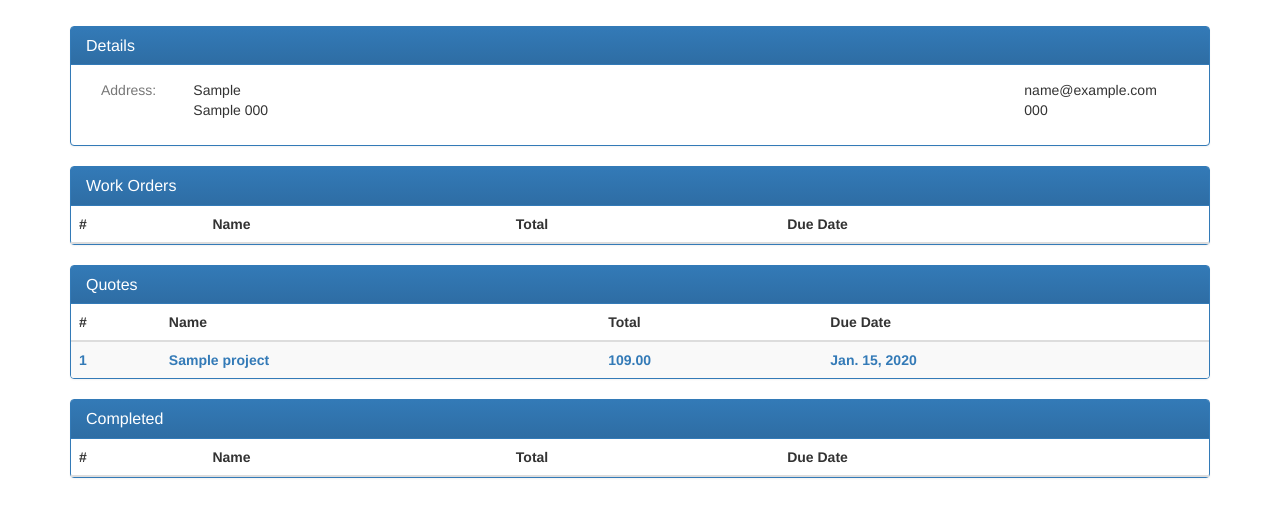
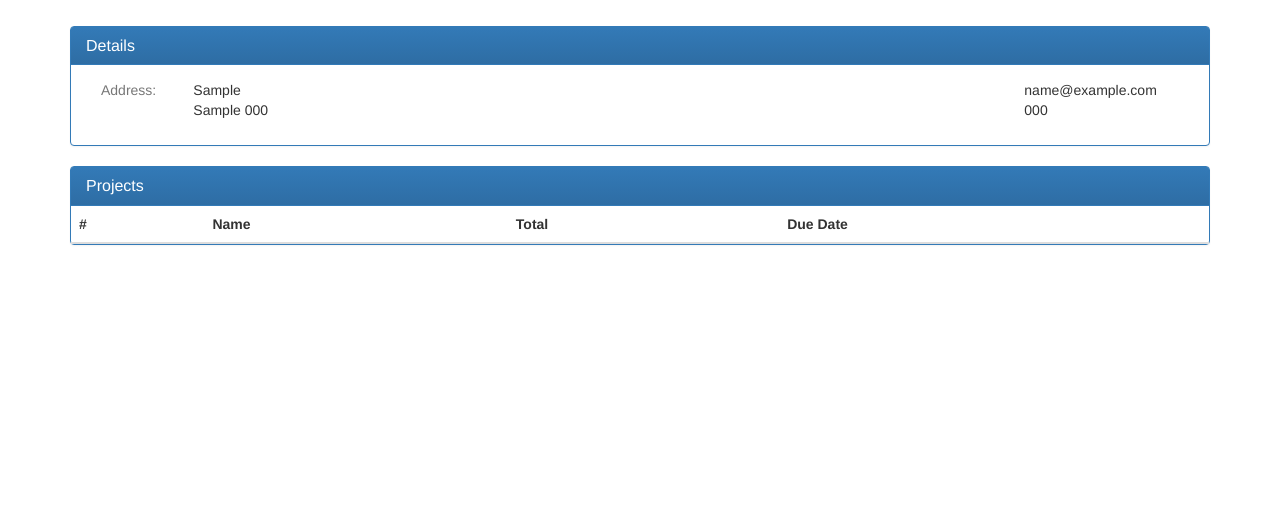
Before and after one commit to ssbothwell/fabco.la, a Django app: page /clients/1/ in a window 1280 px wide. Shown: the part 156-673 px from the top of the page. Run offline with Django 3.2, Linux system fonts and the light colour scheme; a user stored in the database is signed in; tables that the repository leaves empty hold one stand-in row (values such as "Sample post"); lists and menus that the app fills with data are empty; parts of the project's set-up code (start-up, migrations or seed data) failed here and were passed over; some libraries are stand-ins or nearby versions.

Commit message:
consolidated client_detail project tables

```diff
--- a/work/templates/work/client_detail.html
+++ b/work/templates/work/client_detail.html
@@ -30,12 +30,12 @@
 </div>
 <div class="panel panel-primary">
     <div class="panel-heading">
-        <h3 class="panel-title">Work Orders</h3>
+        <h3 class="panel-title">Projects</h3>
     </div>
 
 
 
-    <table class="table table-striped">
+    <table class="table">
         <thead>
             <tr>
                 <th>#</th>
@@ -45,81 +45,37 @@
             </tr>
         </thead>
         <tbody>
-{% for project in projects %}
-            {% if project.status == 'WO' %}
-            <tr>
+                {% for project in quotes %}
+            <tr class="warning">
                 <th><a href="{% url 'work:project_detail' project.project_id %}">{{ project.project_id }}</a></th>
                 <th><a href="{% url 'work:project_detail' project.project_id %}">{{ project.name }}</a></th>
                 <th><a href="{% url 'work:project_detail' project.project_id %}">{{ project.total }}</a></th>
                 <th><a href="{% url 'work:project_detail' project.project_id %}">{{ project.due_date }}</a></th>
             </tr>
-            {% endif %}
             {% endfor %}
-        </tbody>
-    </table>
-</div>
-<div class="panel panel-primary">
-    <div class="panel-heading">
-        <h3 class="panel-title">Quotes</h3>
-    </div>
-
-
-
-    <table class="table table-striped">
-        <thead>
-            <tr>
-                <th>#</th>
-                <th>Name</th>
-                <th>Total</th>
-                <th>Due Date</th>
-            </tr>
-        </thead>
-        <tbody>
-{% for project in projects %}
-            {% if project.status == 'QT' %}
-            <tr>
+                {% for project in work_order %}
+            <tr class="success">
                 <th><a href="{% url 'work:project_detail' project.project_id %}">{{ project.project_id }}</a></th>
                 <th><a href="{% url 'work:project_detail' project.project_id %}">{{ project.name }}</a></th>
                 <th><a href="{% url 'work:project_detail' project.project_id %}">{{ project.total }}</a></th>
                 <th><a href="{% url 'work:project_detail' project.project_id %}">{{ project.due_date }}</a></th>
             </tr>
-            {% endif %}
             {% endfor %}
-        </tbody>
-    </table>
-</div>
-
-<div class="panel panel-primary">
-    <div class="panel-heading">
-        <h3 class="panel-title">Completed</h3>
-    </div>
-
-
-
-    <table class="table table-striped">
-        <thead>
-            <tr>
-                <th>#</th>
-                <th>Name</th>
-                <th>Total</th>
-                <th>Due Date</th>
-            </tr>
-        </thead>
-        <tbody>
-{% for project in projects %}
-            {% if project.status == 'CO' %}
-            <tr>
+                {% for project in completed %}
+            <tr class="completed">
                 <th><a href="{% url 'work:project_detail' project.project_id %}">{{ project.project_id }}</a></th>
                 <th><a href="{% url 'work:project_detail' project.project_id %}">{{ project.name }}</a></th>
                 <th><a href="{% url 'work:project_detail' project.project_id %}">{{ project.total }}</a></th>
                 <th><a href="{% url 'work:project_detail' project.project_id %}">{{ project.due_date }}</a></th>
             </tr>
-            {% endif %}
             {% endfor %}
         </tbody>
     </table>
 </div>
 
 
+
+
+
 {% if error_message %}<p><strong>{{ error_message }}</strong></p>{% endif %}
 {% endblock %}
```
